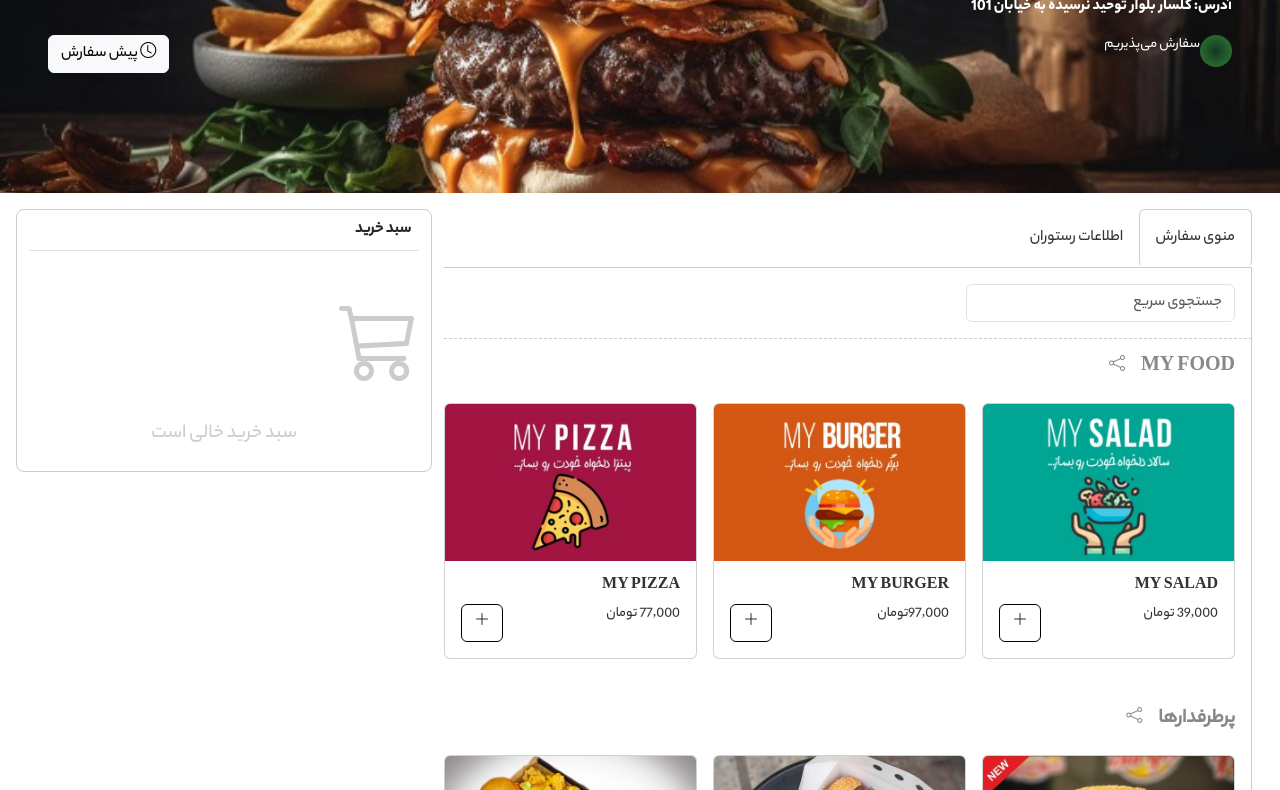
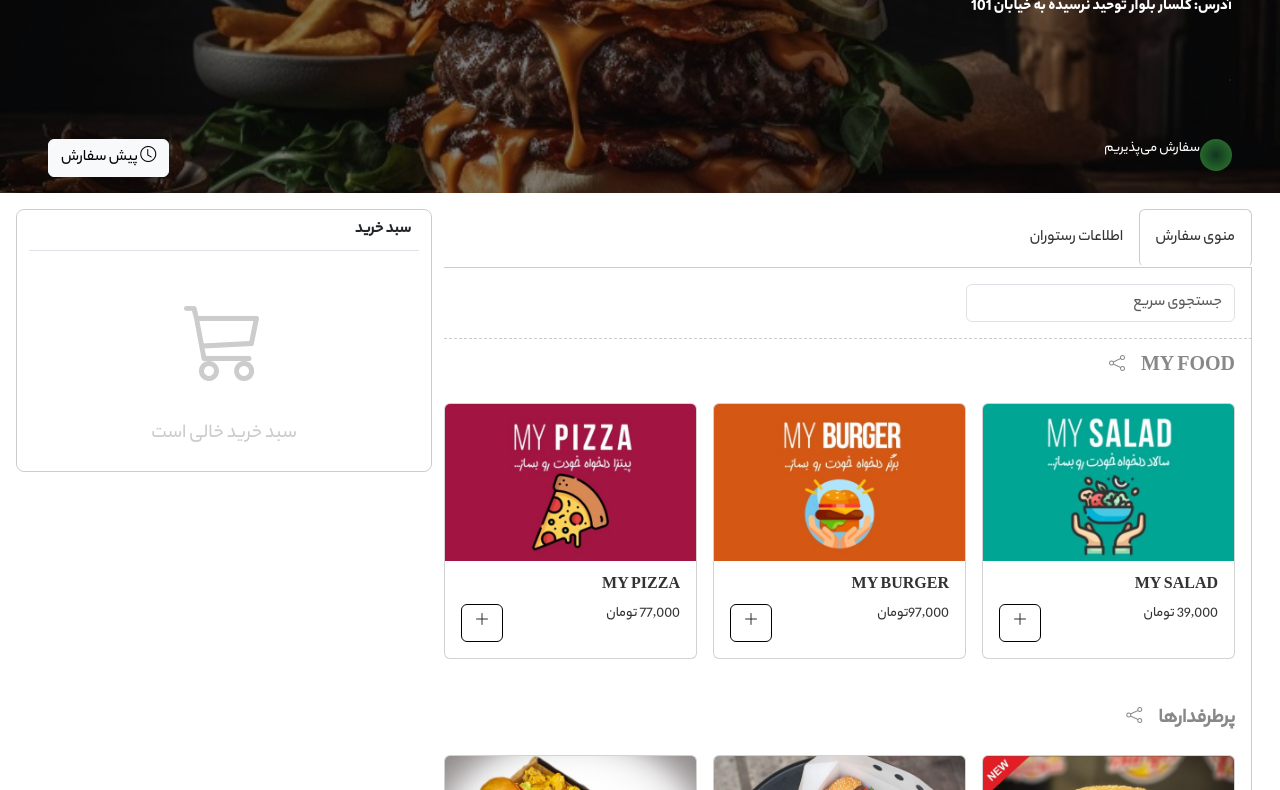
Before and after one commit to ArefeRez/burger, a plain HTML site: page index.html in a window 1280 px wide. Shown: the part 201-991 px from the top of the page. Drawn offline with nearby package versions, Linux system fonts and the light colour scheme.

Commit message:
fixing bug

```diff
--- a/index.html
+++ b/index.html
@@ -26,7 +26,8 @@
                     <h2 class="mt-5">فست فود هفده</h2>
                     <address class="mt-3">آدرس: گلسار بلوار توحید نرسیده به خیابان 101</address>
                 </div>
-                <div class="d-md-flex justify-content-md-between text-center">
+                <div class="my-5 text-dark d-none d-md-block">.</div>
+                <div class="d-md-flex justify-content-md-between text-center mt-5">
                     <div class="d-flex justify-content-center">
                         <div class="spinner-grow" role="status">
                             <span class="visually-hidden">Loading...</span>
@@ -58,8 +59,8 @@
                 <!-- cards -->
                 <div id="border-right" class="d-flex flex-wrap flex-md-nowrap">
                   <div class="card ms-3 " style="width: 18rem;">
-                    <img src="./img/4n2hmsy3.xvm_560x350.jpg" class="card-img-top" alt="...">
-                    <!-- <p>رژیم داری؟؟ خودت سالادتو بساز و سفارش بده...</p> -->
+                    <img src="./img/4n2hmsy3.xvm_560x350.jpg" class="card-img-top position-relative" alt="...">
+                    <p id="caption" class="position-absolute d-none" style="top: 50px;">رژیم داری؟؟ خودت سالادتو بساز و سفارش بده...</p>
                     <div class="card-body">
                       <h5 class="card-title fw-bold">MY SALAD</h5>
                       <div class="d-flex justify-content-between"><p class="card-text">39,000 تومان</p>
@@ -812,9 +813,9 @@
                 </div>
             </div>
 
-            <div id="basket" class=" rounded-3 col-4 d-lg-block d-none">
+            <div id="basket" class=" rounded-3 col-4 d-lg-block d-none sticky-top">
                 <p class="fw-bold p-2 border-bottom mb-5">سبد خرید</p>
-                <i class="bi bi-cart3"></i>
+                <div class="d-flex justify-content-center"><i class="bi bi-cart3"></i></div>
                 <p id="basket-p" class="fs-5">سبد خرید خالی است</p>
             </div>
         </div>
--- a/styles/style.scss
+++ b/styles/style.scss
@@ -9,7 +9,7 @@ main{
     font-family: YekanBakhMedium;
     #main-img{
         height: 300px;
-        background-image: url(../img/lcqgyazh.sxv_big.jpg);
+        background: linear-gradient(rgba(0, 0, 0, 0.5), rgba(0, 0, 0, 0.5)), url('../img/lcqgyazh.sxv_big.jpg');
         background-size: cover;
         background-repeat: no-repeat;
         background-position: center;
@@ -96,6 +96,10 @@ main{
             z-index: 500;
             transition: 1s;
             }
+            &:hover #caption{
+                display: block;
+                z-index: 1000;
+            }
         }
         #btn-favorite{
             color: #333333;
```
Also changed, not shown: styles/style.css, 1 other file.
